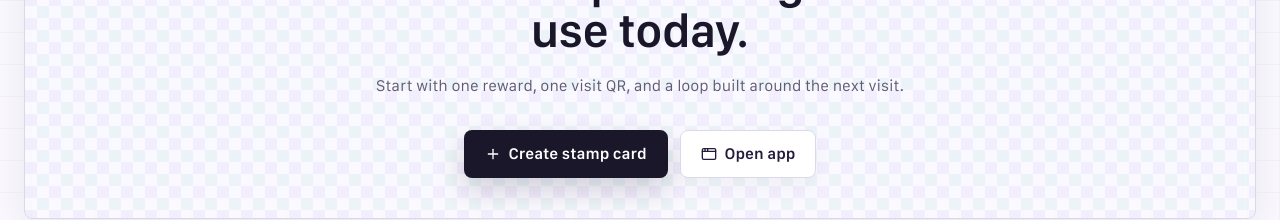
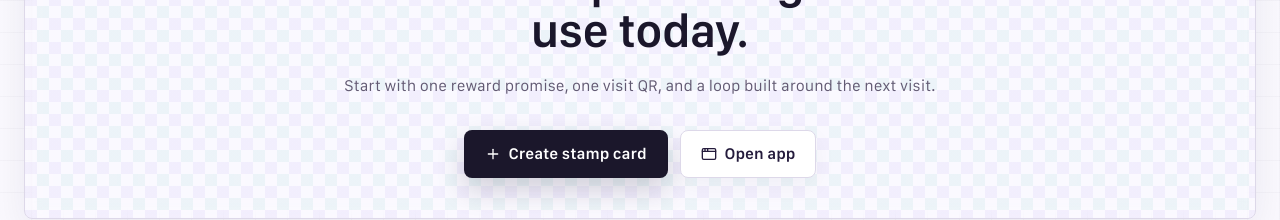
Before and after one commit to h4shisupply/celo-noodl3, a Next.js app: page / in a window 1280 px wide. Shown: the part 3807-4027 px from the top of the page. Built offline with nearby package versions, Linux system fonts and the light colour scheme; no server answers.

Commit message:
Clarify landing reward promise CTA

```diff
--- a/components/home-page.tsx
+++ b/components/home-page.tsx
@@ -821,7 +821,7 @@ const enHomeCopy: HomeCopy = {
     eyebrow: "Ready at the counter",
     title: "Launch a stamp card regulars can use today.",
     description:
-      "Start with one reward, one visit QR, and a loop built around the next visit.",
+      "Start with one reward promise, one visit QR, and a loop built around the next visit.",
     primaryCta: "Create stamp card",
     secondaryCta: "Open app"
   }
@@ -995,7 +995,7 @@ const ptHomeCopy: HomeCopy = {
     eyebrow: "Pronto para o balcão",
     title: "Lance um cartão que clientes recorrentes podem usar hoje.",
     description:
-      "Comece com uma recompensa, um QR de visita e um loop feito para a próxima visita.",
+      "Comece com uma promessa de recompensa, um QR de visita e um loop feito para a próxima visita.",
     primaryCta: "Criar cartão de selos",
     secondaryCta: "Abrir app"
   }
```
